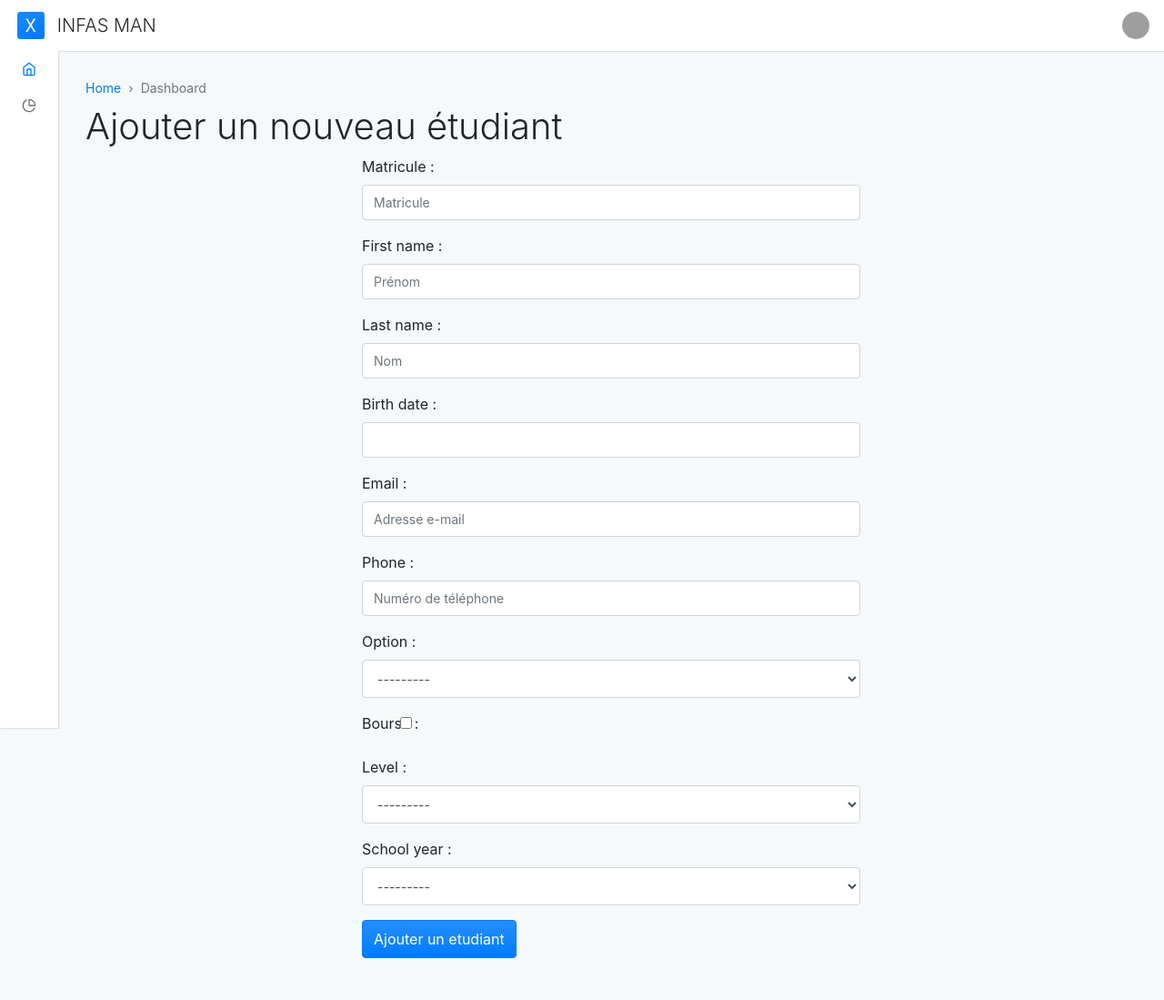
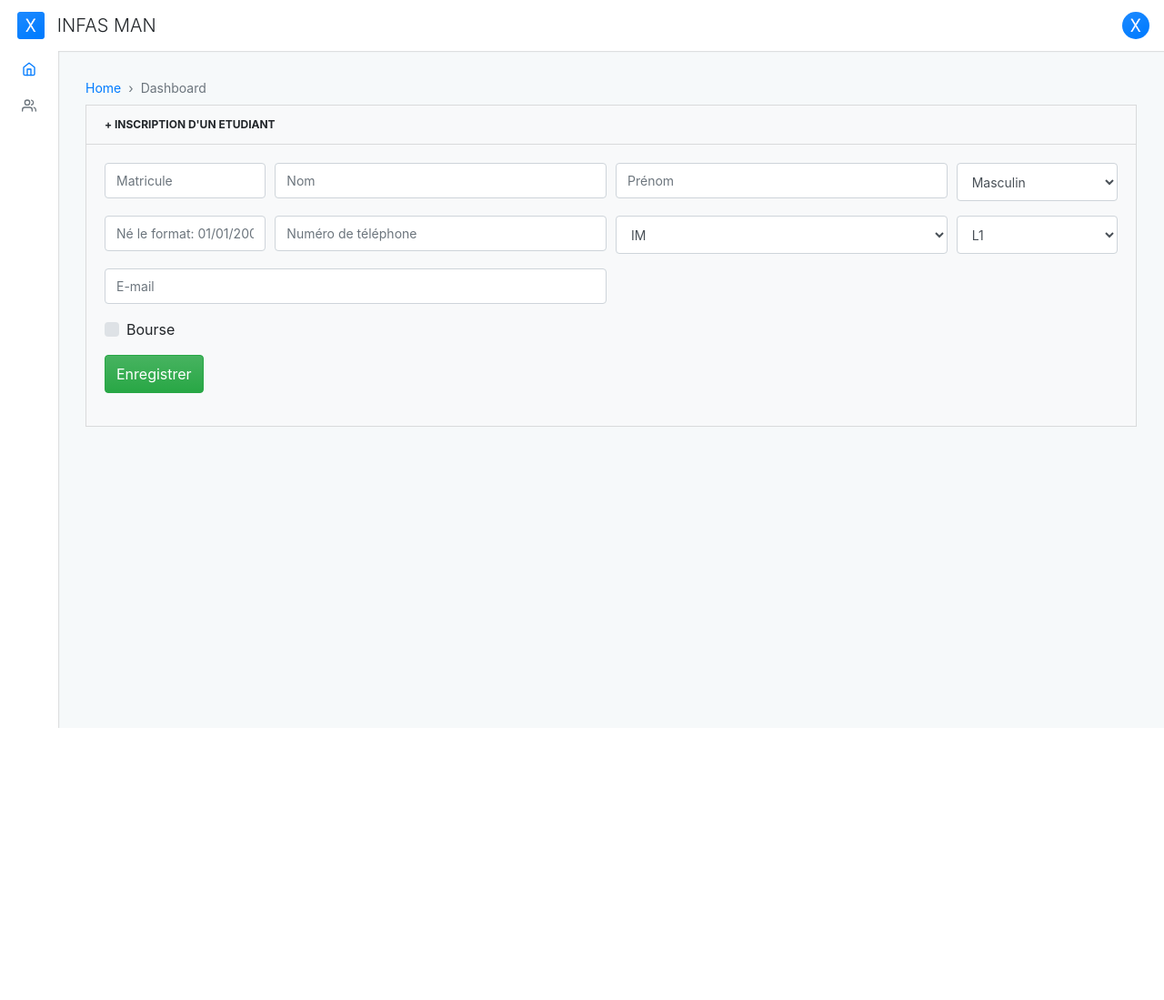
Before and after one commit to reelsergealain/AppNoteINFASMan, a Django app: page /create_student/ in a window 1280 px wide. Shown: the whole page at 91% size. After the commit the page ends 800 px from the top, so only its background shows below. Run offline with Django 4.2, Linux system fonts and the light colour scheme; data comes from the database, SQL or seed files in the repository; both versions use the stored data as it was after the commit; some libraries are stand-ins or nearby versions; grey boxes are pictures that could not be loaded.

Commit message:
Amélioration de code et de formulaire

```diff
--- a/core/forms.py
+++ b/core/forms.py
@@ -8,13 +8,13 @@ class StudentForm(forms.ModelForm):
             'student_id',
             'first_name',
             'last_name',
+            'gender',
             'birth_date',
             'email',
             'phone',
             'option',
             'bourse',
             'level',
-            'school_year',
         ]
 
     def clean_phone(self):
@@ -39,6 +39,8 @@ class StudentForm(forms.ModelForm):
 
     def __init__(self, *args, **kwargs):
         super(StudentForm, self).__init__(*args, **kwargs)
+        self.fields['option'].initial = self.fields['option'].queryset.first()
+        self.fields['level'].initial = self.fields['level'].queryset.first()
         self.add_bootstrap_styles()
 
     def add_bootstrap_styles(self):
--- a/core/models.py
+++ b/core/models.py
@@ -49,16 +49,30 @@ class Level(models.Model):
 
 # Modèle pour représenter un étudiant
 class Student(TimeStampedModel):
+    GENDER_MALE = 'M'
+    GENDER_FEMALE = 'F'
+    GENDER_CHOICES = (
+        (GENDER_MALE, 'Masculin'),
+        (GENDER_MALE, 'Féminin'),
+    )
+
     student_id = models.CharField('matricule', max_length=10)  # Matricule de l'étudiant
-    first_name = models.CharField(max_length=255)             # Prénom de l'étudiant
-    last_name = models.CharField(max_length=255)              # Nom de famille de l'étudiant
-    birth_date = models.DateField()                            # Date de naissance de l'étudiant
-    email = models.EmailField()                                # Adresse e-mail de l'étudiant
-    phone = models.CharField(max_length=20)                   # Numéro de téléphone de l'étudiant
-    option = models.ForeignKey(Option, on_delete=models.PROTECT)  # Filière de l'étudiant
-    bourse = models.BooleanField(default=False)               # Indicateur de bourse
-    level = models.ForeignKey(Level, on_delete=models.PROTECT)   # Niveau de l'étudiant
-    school_year = models.ForeignKey(SchoolYear, on_delete=models.PROTECT)  # Année scolaire de l'étudiant
+    first_name = models.CharField('nom', max_length=255)             # Prénom de l'étudiant
+    last_name = models.CharField('prénoms', max_length=255)              # Nom de famille de l'étudiant
+    gender = models.CharField('sexe', max_length=1,
+            choices=GENDER_CHOICES, null=True,
+            default=GENDER_MALE)
+    birth_date = models.DateField('date de naissance')                            # Date de naissance de l'étudiant
+    email = models.EmailField('email')                                # Adresse e-mail de l'étudiant
+    phone = models.CharField('contact', max_length=20)                   # Numéro de téléphone de l'étudiant
+    option = models.ForeignKey(Option, on_delete=models.PROTECT,
+                               verbose_name='Filière')  # Filière de l'étudiant
+    bourse = models.BooleanField('bourse', default=False)               # Indicateur de bourse
+    level = models.ForeignKey(Level, on_delete=models.PROTECT,
+                              verbose_name='niveau')   # Niveau de l'étudiant
+    school_year = models.ForeignKey(
+        SchoolYear, on_delete=models.PROTECT,
+        null=True)  # Année scolaire de l'étudiant
 
     class Meta:
         verbose_name = 'élève'  # Nom convivial pour l'interface d'administration
--- a/core/templates/core/create_student.html
+++ b/core/templates/core/create_student.html
@@ -1,4 +1,5 @@
 {% extends 'base.html' %}
+{% load widget_tweaks %}
 
 {% block content %}
   <!-- BreadCrumb -->
@@ -12,14 +13,68 @@
   </nav>
 
   <div class="pb-3">
-    <h1>Ajouter un nouveau étudiant</h1>
+    <form class="card mb-grid bg-light" method="post">
+      {% csrf_token %}
 
-    <div class="col-md-6 offset-3">
-      <form action="" method="post">
-        {% csrf_token %}
-        {{ form.as_p }}
-        <button class="btn btn-primary" type="submit">Ajouter un etudiant</button>
-      </form>
+      <div class="card-header d-flex justify-content-between align-items-center">
+        <div class="card-header-title">+ INSCRIPTION D'UN ETUDIANT</div>
+      </div>
+      <div class="card-body">
+        {% if form.errors %}
+        <section class="form-error mb-3 text-danger">
+          <small>Veuillez corriger les erreurs suivantes</small>
+          <small>
+            {{ form.errors }}
+          </small>
+        </section>
+        {% endif %}
+        <section class="form-row">
+          <div class="col-lg-2 col-md-6 mb-3">
+              {% render_field form.student_id %}
+          </div>
+          <div class="col-lg-4 col-md-6 mb-3">
+              {% render_field form.last_name %}
+          </div>
+          <div class="col-lg-4 col-md-6 mb-3">
+              {% render_field form.first_name %}
+          </div>
+          <div class="col-lg-2 col-md-6 mb-3">
+              {% render_field form.gender %}
+          </div>
+        </section>
+        <section class="form-row">
+          <div class="col-lg-2 col-md-6 mb-3">
+              {% render_field form.birth_date placeholder='Né le format: 01/01/2000' %}
+          </div>
+          <div class="col-lg-4 col-md-6 mb-3">
+              {% render_field form.phone %}
+          </div>
+          <div class="col-lg-4 col-md-6 mb-3">
+              {% render_field form.option %}
+          </div>
+          <div class="col-lg-2 col-md-6 mb-3">
+              {% render_field form.level %}
+          </div>
+        </section>
+        <section class="form-row">
+          <div class="col-lg-6 col-md-6 mb-3">
+              {% render_field form.email placeholder='E-mail' %}
+          </div>
+        </section>
+        <section class="form-row">
+          <div class="col-md-6">
+            <div class="custom-control custom-checkbox">
+              {% render_field form.bourse class='custom-control-input' %}
+              <label class="custom-control-label" for="{{ form.bourse.id_for_label }}">{{ form.bourse.label }}</label>
+            </div>
+          </div>
+        </section>
+        <section class="my-3">
+          <button class="btn btn-success" type="submit">Enregistrer</button>
+        </section>
+        </div>
     </div>
+
+
   </div>
 {% endblock %}
--- a/core/urls.py
+++ b/core/urls.py
@@ -1,10 +1,11 @@
-from django.urls import path
+from django.urls import path, include
 from core import views
 
 app_name = 'core'
 
 urlpatterns = [
     path('', views.home, name='home'),
-    path('student-list', views.student_list, name='student_list'),
-    path('create_student/', views.create_student, name='create_student')
+    path('', include('django.contrib.auth.urls')),
+    path('student-list', views.StudentsListView.as_view(), name='student_list'),
+    path('create_student/', views.StudentCreateView.as_view(), name='create_student')
 ]
--- a/core/views.py
+++ b/core/views.py
@@ -1,4 +1,7 @@
+from django.forms.models import BaseModelForm
+from django.http import HttpResponse, HttpResponseRedirect
 from django.shortcuts import redirect, render
+from django.views import generic
 from django.urls import reverse
 from core.forms import StudentForm
 
@@ -8,21 +11,16 @@ def home(request):
     return render(request, 'core/home.html')
 
 
-def student_list(request):
-    all_students = Student.objects.all()
-    context = {
-        'students': all_students
-    }
-    return render(request, 'core/student_list.html', context)
+class StudentsListView(generic.ListView):
+    model = Student
+    template_name = 'core/student_list.html'
+    context_object_name = 'students'
 
 
-def create_student(request):
-    if request.method == 'POST':
-        form = StudentForm(request.POST)
-        if form.is_valid():
-            form.save()
-            return redirect(reverse('student_list'))  # Remplacez 'student_list' par l'URL de la liste des étudiants
-    else:
-        form = StudentForm()
+class StudentCreateView(generic.CreateView):
+    template_name = 'core/create_student.html'
+    form_class = StudentForm
 
-    return render(request, 'core/create_student.html', {'form': form})
+    def form_valid(self, form):
+        form.save(True)
+        return HttpResponseRedirect(reverse('core:student_list'))
--- a/settings/settings.py
+++ b/settings/settings.py
@@ -37,7 +37,11 @@ INSTALLED_APPS = [
     'django.contrib.sessions',
     'django.contrib.messages',
     'django.contrib.staticfiles',
+
+    # New
     'core',
+    'widget_tweaks',
+
 ]
 
 MIDDLEWARE = [
--- a/templates/base.html
+++ b/templates/base.html
@@ -7,7 +7,7 @@
     <meta name="viewport" content="width=device-width, initial-scale=1, shrink-to-fit=no" />
 
     <link rel="stylesheet" type="text/css" href="{% static 'dist/css/adminx.css' %}" media="screen" />
-
+    <link rel="stylesheet" href="https://cdn.jsdelivr.net/npm/pace-js@latest/pace-theme-default.min.css">
     <!--
       # Optional Resources
       Feel free to delete these if you don't need them in your project
@@ -27,13 +27,13 @@
 
         <ul class="navbar-nav d-flex justify-content-end mr-2">
           <li class="nav-item dropdown">
-            <a class="nav-link avatar-with-name" id="navbarDropdownMenuLink" data-toggle="dropdown" href="#"><img src="https://s3.amazonaws.com/uifaces/faces/twitter/jsa/128.jpg" class="d-inline-block align-top" alt="" /></a>
+            <a class="nav-link avatar-with-name" id="navbarDropdownMenuLink" data-toggle="dropdown" href="#">
+              <img src="{% static 'demo/img/logo.png' %}">
+            </a>
             <div class="dropdown-menu dropdown-menu-right" aria-labelledby="navbarDropdownMenuLink">
-              <a class="dropdown-item" href="/admin">My Profile</a>
-              <a class="dropdown-item" href="#">My Tasks</a>
-              <a class="dropdown-item" href="#">Settings</a>
+              <a class="dropdown-item" href="/admin">Mon profil</a>
               <div class="dropdown-divider"></div>
-              <a class="dropdown-item text-danger" href="#">Sign out</a>
+              <a class="dropdown-item text-danger" href="">Déconnexion</a>
             </div>
           </li>
         </ul>
@@ -44,7 +44,7 @@
       <div class="adminx-sidebar expand-hover push">
         <ul class="sidebar-nav">
           <li class="sidebar-nav-item">
-            <a href="index.html" class="sidebar-nav-link active">
+            <a href="{% url 'core:home' %}" class="sidebar-nav-link active">
               <span class="sidebar-nav-icon"><i data-feather="home"></i></span>
               <span class="sidebar-nav-name">Dashboard</span>
               <span class="sidebar-nav-end"></span>
@@ -53,23 +53,16 @@
 
           <li class="sidebar-nav-item">
             <a class="sidebar-nav-link collapsed" data-toggle="collapse" href="#example" aria-expanded="false" aria-controls="example">
-              <span class="sidebar-nav-icon"><i data-feather="pie-chart"></i></span>
-              <span class="sidebar-nav-name">Gestion étudients</span>
+              <span class="sidebar-nav-icon"><i data-feather="users"></i></span>
+              <span class="sidebar-nav-name">Gestion étudiants</span>
               <span class="sidebar-nav-end"><i data-feather="chevron-right" class="nav-collapse-icon"></i></span>
             </a>
 
             <ul class="sidebar-sub-nav collapse" id="example">
               <li class="sidebar-nav-item">
                 <a href="{% url 'core:student_list' %}" class="sidebar-nav-link">
-                  <span class="sidebar-nav-abbr">LDE</span>
+                  <span class="sidebar-nav-abbr">Li</span>
                   <span class="sidebar-nav-name">Liste des etudients</span>
-                </a>
-              </li>
-
-              <li class="sidebar-nav-item">
-                <a href="{% url 'core:create_student' %}" class="sidebar-nav-link">
-                  <span class="sidebar-nav-abbr">Add</span>
-                  <span class="sidebar-nav-name">Ajouter un etudient</span>
                 </a>
               </li>
             </ul>
@@ -98,6 +91,7 @@
     <script src="https://code.jquery.com/jquery-3.2.1.min.js"></script>
     <script src="https://cdnjs.cloudflare.com/ajax/libs/popper.js/1.12.3/umd/popper.min.js"></script>
     <script src="https://maxcdn.bootstrapcdn.com/bootstrap/4.0.0-beta.2/js/bootstrap.min.js"></script>
+    <script src="https://cdn.jsdelivr.net/npm/pace-js@latest/pace.min.js"></script>
     <script src="{% static 'dist/js/vendor.js' %}"></script>
     <script src="{% static 'dist/js/adminx.js' %}"></script>
 
```
Also changed, not shown: core/templates/core/student_list.html (+11 -1 lines), core/migrations/0003_student_gender.py (added), core/migrations/0004_alter_student_birth_date_alter_student_bourse_and_more.py (added), db.sqlite3, 2 other files.
